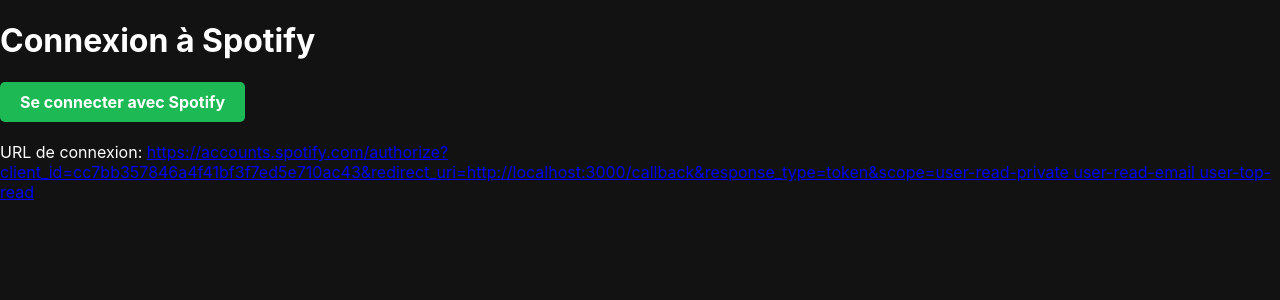
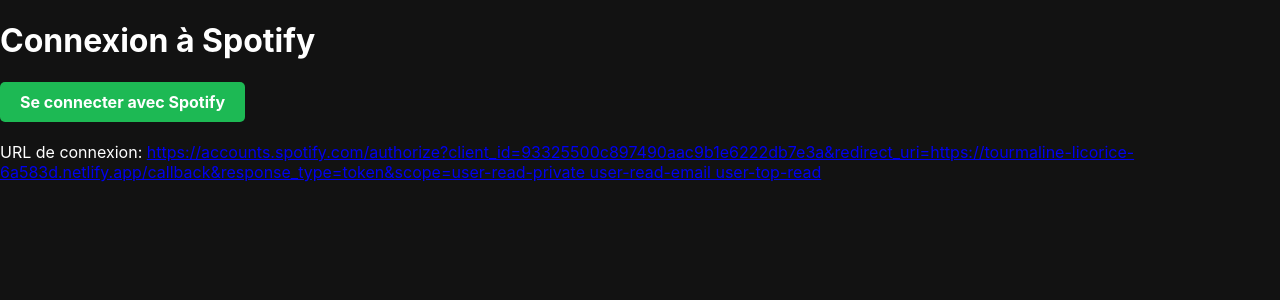
Before and after one commit to sidypr/apispotify, a React (Create React App) app: page / in a window 1280 px wide. Shown: the top 300 px of the page. Built offline with nearby package versions, Linux system fonts and the light colour scheme.

Commit message:
Mise à jour de l'URL de redirection

```diff
--- a/src/components/Callback.js
+++ b/src/components/Callback.js
@@ -2,11 +2,11 @@
 import { useNavigate } from 'react-router-dom';
 
 // NOTE IMPORTANTE: Pour le déploiement sur Netlify, l'URL de redirection dans le Spotify Developer Dashboard
-// doit être configurée pour correspondre à: https://funny-elf-e06f65.netlify.app/callback
+// doit être configurée pour correspondre à: https://tourmaline-licorice-6a583d.netlify.app/callback
 // et l'URL d'authentification dans votre application doit utiliser cette même URL de redirection
 //
 // L'URL d'authentification correcte pour Netlify serait:
-// https://accounts.spotify.com/authorize?client_id=cc7bb357846a4f41bf3f7ed5e710ac43&redirect_uri=https://funny-elf-e06f65.netlify.app/callback&response_type=token&scope=user-read-private%20user-read-email%20user-top-read
+// https://accounts.spotify.com/authorize?client_id=93325500c897490aac9b1e6222db7e3a&redirect_uri=https://tourmaline-licorice-6a583d.netlify.app/callback&response_type=token&scope=user-read-private%20user-read-email%20user-top-read
 //
 // Cette URL doit être mise à jour dans le fichier où vous générez le lien d'authentification (probablement Login.js ou similaire)
 const Callback = () => {
--- a/src/components/SpotifyAuth.js
+++ b/src/components/SpotifyAuth.js
@@ -1,8 +1,8 @@
 import React from 'react';
 
 const SpotifyAuth = () => {
-  const CLIENT_ID = "cc7bb357846a4f41bf3f7ed5e710ac43"; // Votre vrai ID client Spotify
-  const REDIRECT_URI = "http://localhost:3000/callback";
+  const CLIENT_ID = "93325500c897490aac9b1e6222db7e3a"; // Votre vrai ID client Spotify
+  const REDIRECT_URI = "https://tourmaline-licorice-6a583d.netlify.app/callback";
   const AUTH_ENDPOINT = "https://accounts.spotify.com/authorize";
   const RESPONSE_TYPE = "token";
   const SCOPE = "user-read-private user-read-email user-top-read";
```
